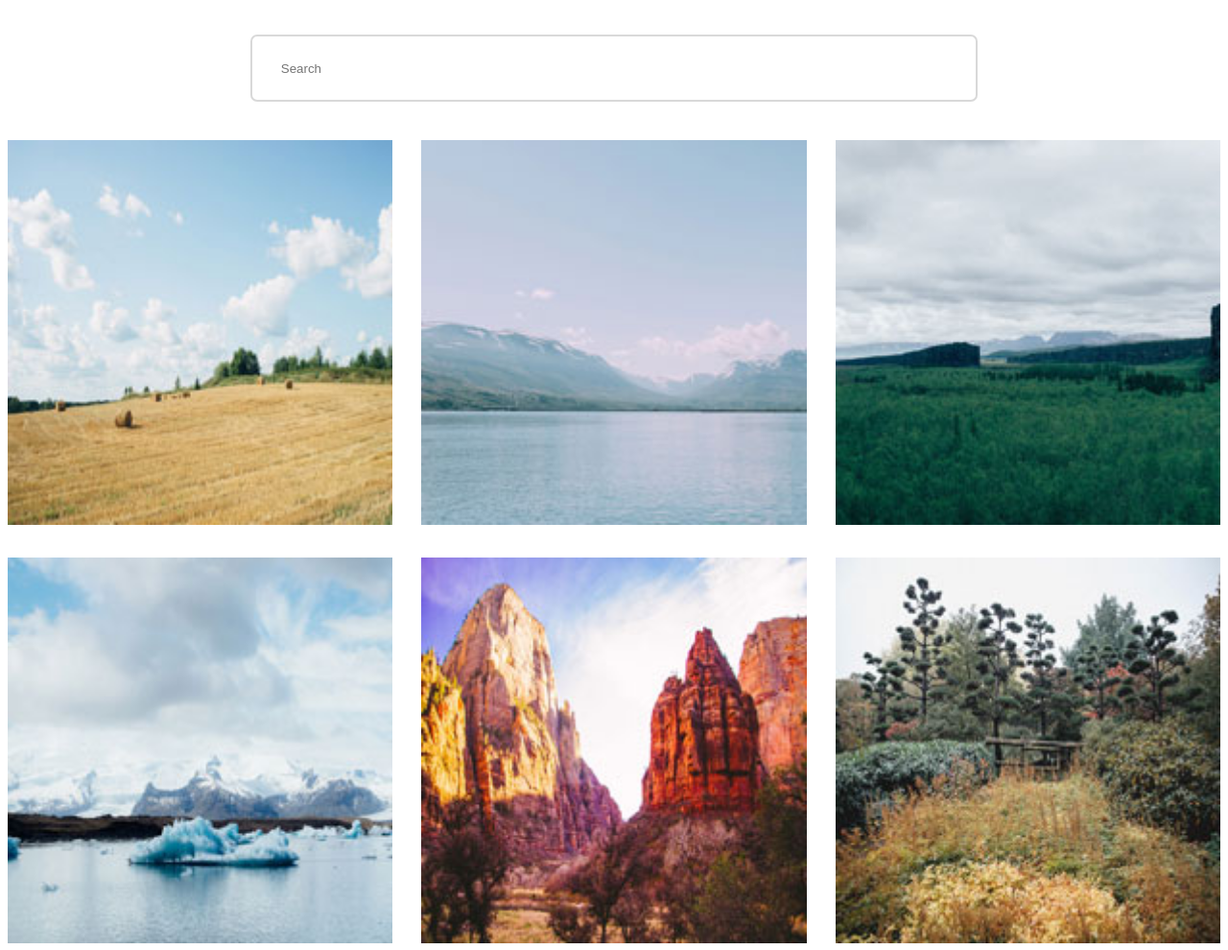
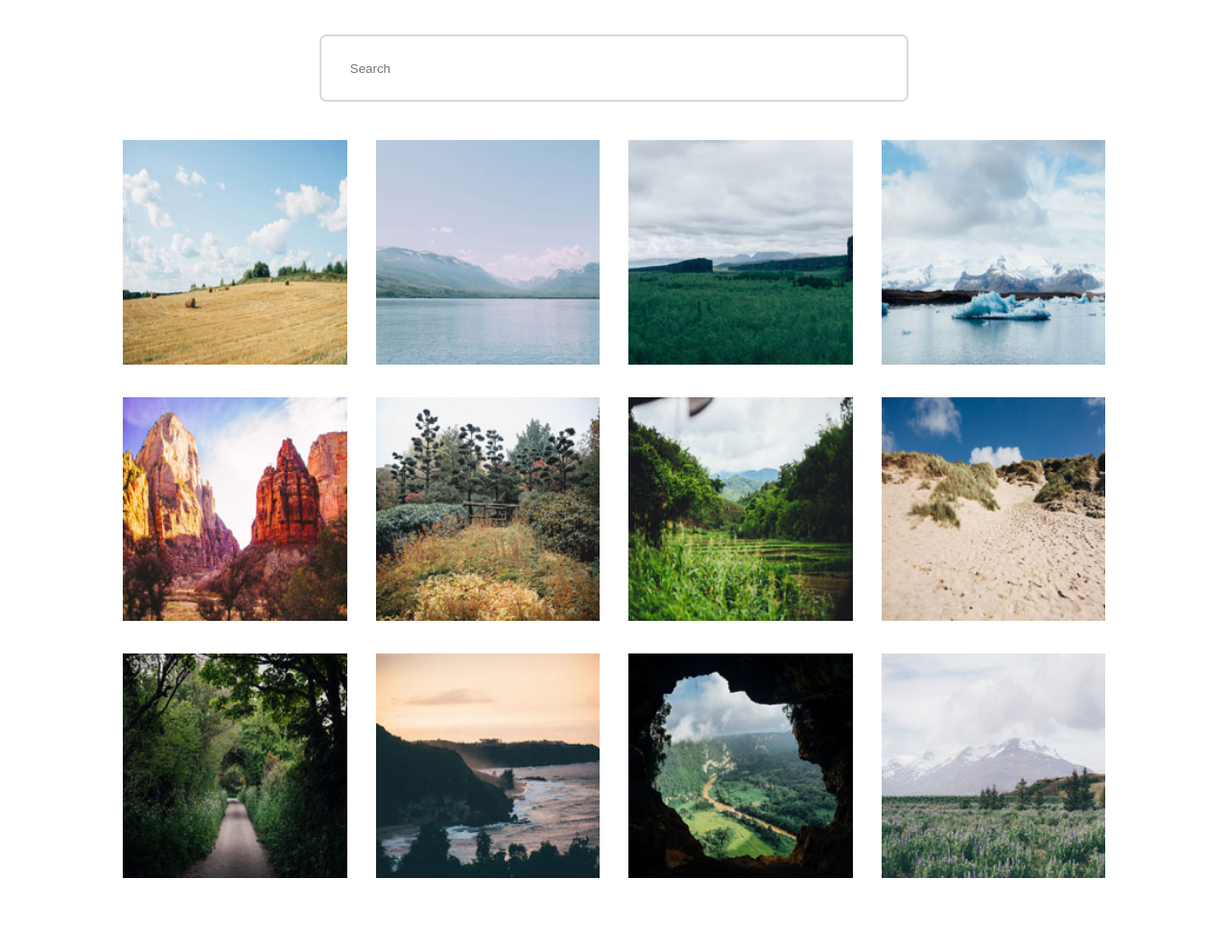
Before and after one commit to ybolak/techdegree-project-5, a plain HTML site: page index.html in a window 1280 px wide. Shown: the top 990 px of the page at 96% size. After the commit the page ends 927 px from the top, so only its background shows below. Drawn offline with Linux system fonts and the light colour scheme.

```diff
--- a/css/styles.css
+++ b/css/styles.css
@@ -13,7 +13,7 @@ img {
 }
 
 .wrapper {
-    max-width: 1300px;
+    max-width: 1024px;
     margin: 0 auto;
 }
 
@@ -24,7 +24,7 @@ img {
 
 .gallery {
     display: grid;
-    grid-template-columns: repeat(auto-fit, minmax(300px, 1fr));
-    grid-auto-rows: minmax(300px, auto);
+    grid-template-columns: repeat(auto-fit, minmax(200px, 1fr));
+    grid-auto-rows: minmax(200px, auto);
     gap: 30px 30px;
 }
--- a/js/app.js
+++ b/js/app.js
@@ -1,3 +1,3 @@
-baguetteBox.run('.gallery');
+// baguetteBox.run('.gallery');
 
 const search = new Filter('search', 'data-caption');
```
